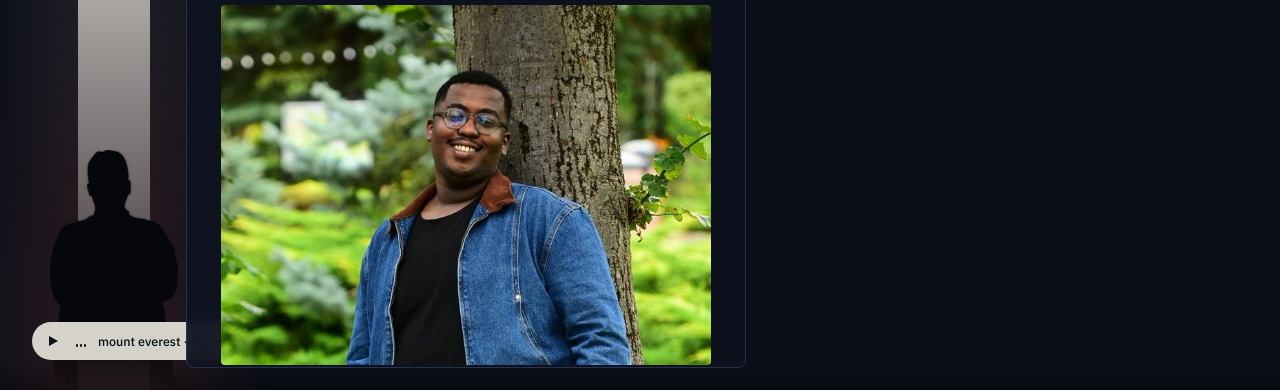
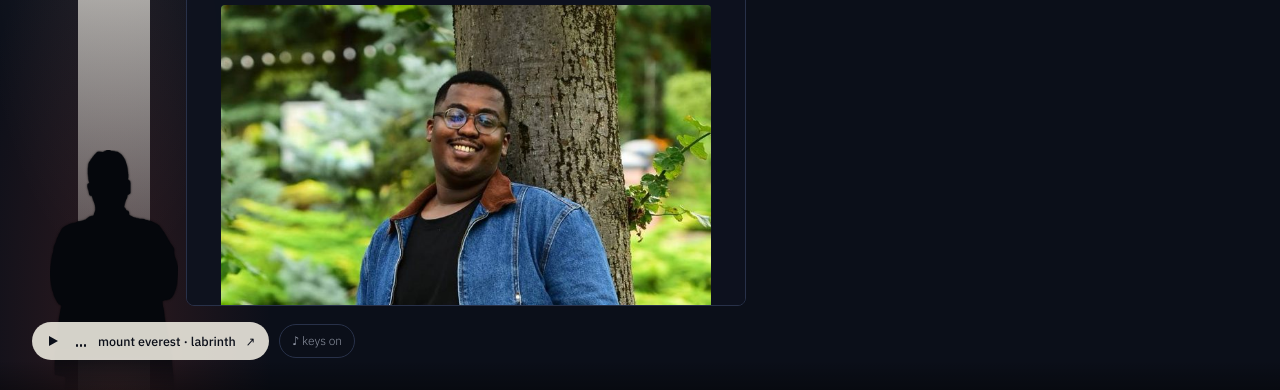
Before and after one commit to MOASTAPHA/MOASTAPHA.github.io, a plain HTML site: page keys/index.html in a window 1280 px wide. Both pictures are taken after a click on the button "ME". Shown: the part 410-800 px from the top of the page. Drawn offline with Linux system fonts and the light colour scheme.

Commit message:
keys: keep panel clear of the player
Co-Authored-By: Claude Opus 5.5 <noreply@anthropic.com>

```diff
--- a/keys/index.html
+++ b/keys/index.html
@@ -86,7 +86,7 @@ body.open .name { opacity: 0; }
 .whisper a { color: var(--accent); text-decoration: none; }
 
 /* panel */
-.panel { position: absolute; top: calc(var(--keys-h) + 22px); bottom: 22px; width: min(560px, 46vw); background: rgba(14,19,31,.94); backdrop-filter: blur(6px); border: 1px solid var(--hair); border-radius: 8px; overflow-y: auto; z-index: 5; opacity: 0; pointer-events: none; transform: translateY(12px); transition: opacity .45s .35s, transform .45s .35s; }
+.panel { position: absolute; top: calc(var(--keys-h) + 22px); bottom: 84px; width: min(560px, 46vw); background: rgba(14,19,31,.94); backdrop-filter: blur(6px); border: 1px solid var(--hair); border-radius: 8px; overflow-y: auto; z-index: 5; opacity: 0; pointer-events: none; transform: translateY(12px); transition: opacity .45s .35s, transform .45s .35s; }
 body.open .panel { opacity: 1; pointer-events: auto; transform: none; }
 .panel-inner { padding: 28px 34px 50px; }
 .close { position: sticky; top: 0; float: right; margin: -8px -14px 0 0; width: 32px; height: 32px; border-radius: 50%; background: rgba(255,255,255,.06); color: var(--dim); font-size: 16px; }
```
